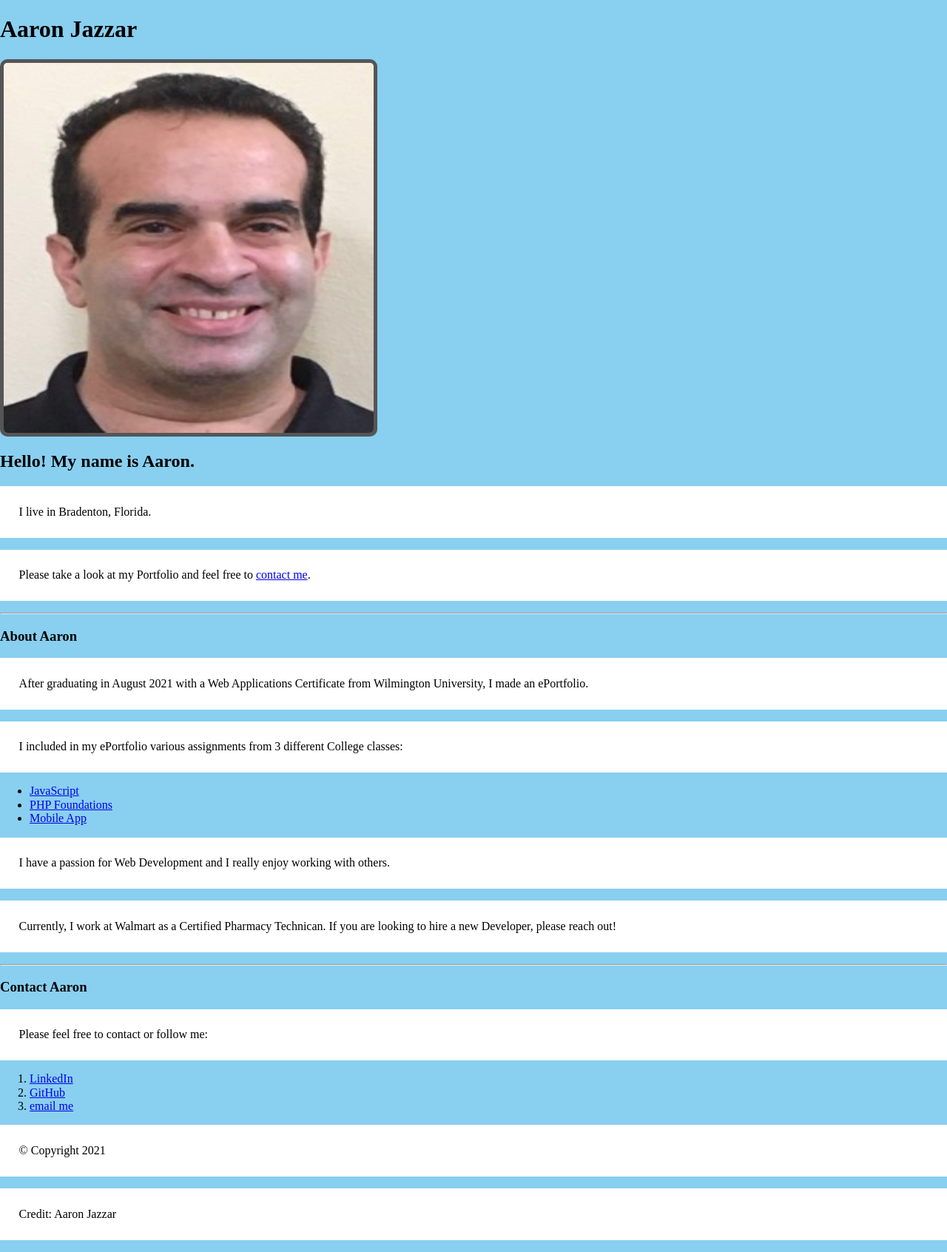
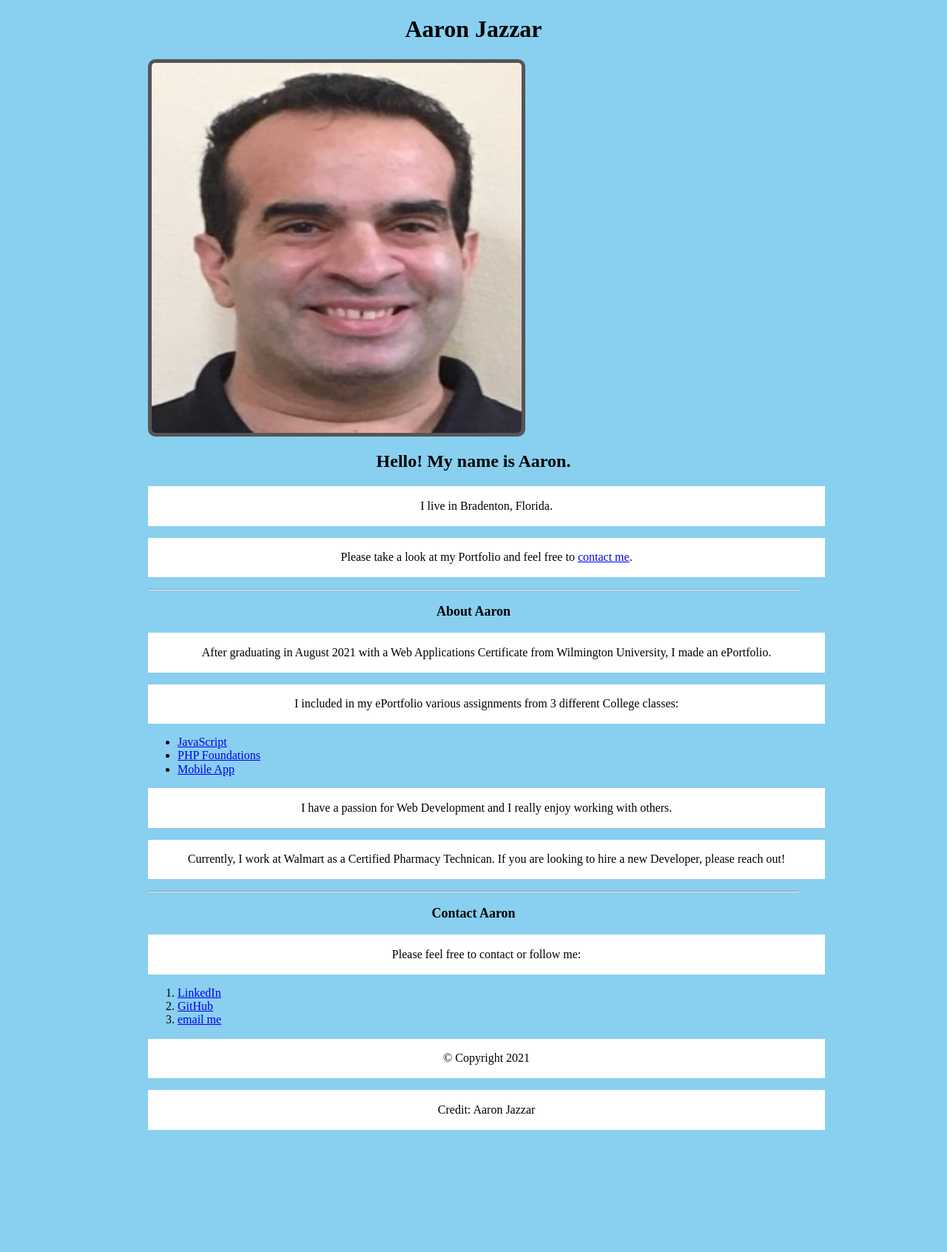
Before and after one commit to ajazzar/ajazzar.github.io, a PHP site: page / in a window 1280 px wide; the page is wider, and only the part inside the window is pictured. Shown: that part at 74% size. After the commit the page ends 1527 px from the top of that part, so only its background shows below. Run offline with PHP 8.4, Linux system fonts and the light colour scheme; some libraries are stand-ins or nearby versions.

Commit message:
Update style.css

```diff
--- a/style.css
+++ b/style.css
@@ -1,6 +1,8 @@
 body {
     background-color: #89cff0;
     max-width: 100%;
+    margin: 0px 100px;
+    padding: 0px 100px;
 }
 img {
     display: block;
@@ -26,3 +28,14 @@ p {
 h1{
  font-size: 32px;
 }
+
+h2{
+    font-size: 24px;
+}
+
+h3{
+    font-size: 18px;
+}
+p, h1, h2, h3{
+    text-align: center;
+}
```
